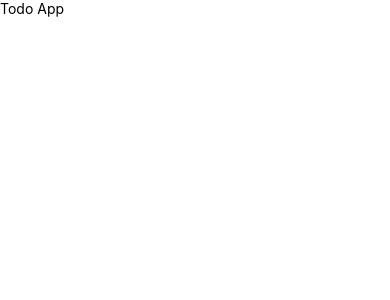
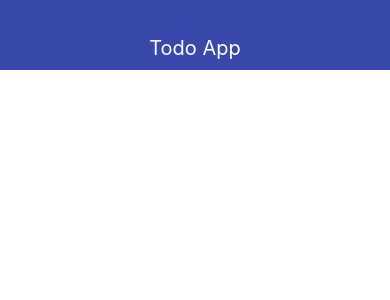
Before and after one commit to NikolaiChirkov/react_native_learn, a React Native app: screen / in a window 390 px wide. Shown: the top 300 px of the page. Built offline with nearby package versions, Linux system fonts and the light colour scheme.

Commit message:
add Navbar styles && check prop drilling

```diff
--- a/App.js
+++ b/App.js
@@ -6,7 +6,7 @@ import { Navbar } from './src/Navbar';
 export default function App() {
   return (
     <View style={styles.container}>
-      <Navbar />
+      <Navbar title="Todo App"/>
       <StatusBar style="auto" />
     </View>
   );
--- a/src/Navbar.js
+++ b/src/Navbar.js
@@ -4,16 +4,21 @@ import { View, Text, StyleSheet } from 'react-native';
 export const Navbar = (props) => {
     return (
         <View style={styles.navbar}>
-            <Text style={styles.text}>Todo App</Text>
+            <Text style={styles.text}>{props.title}</Text>
         </View>
     );
 }
 
 const styles = StyleSheet.create({
     navbar: {
-
+        height: 70,
+        alignItems: 'center',
+        justifyContent: 'flex-end',
+        backgroundColor: '#3949ab',
+        paddingBottom: 10
     },
     text: {
-
+        color: 'white',
+        fontSize: 20
     }
 })
```
